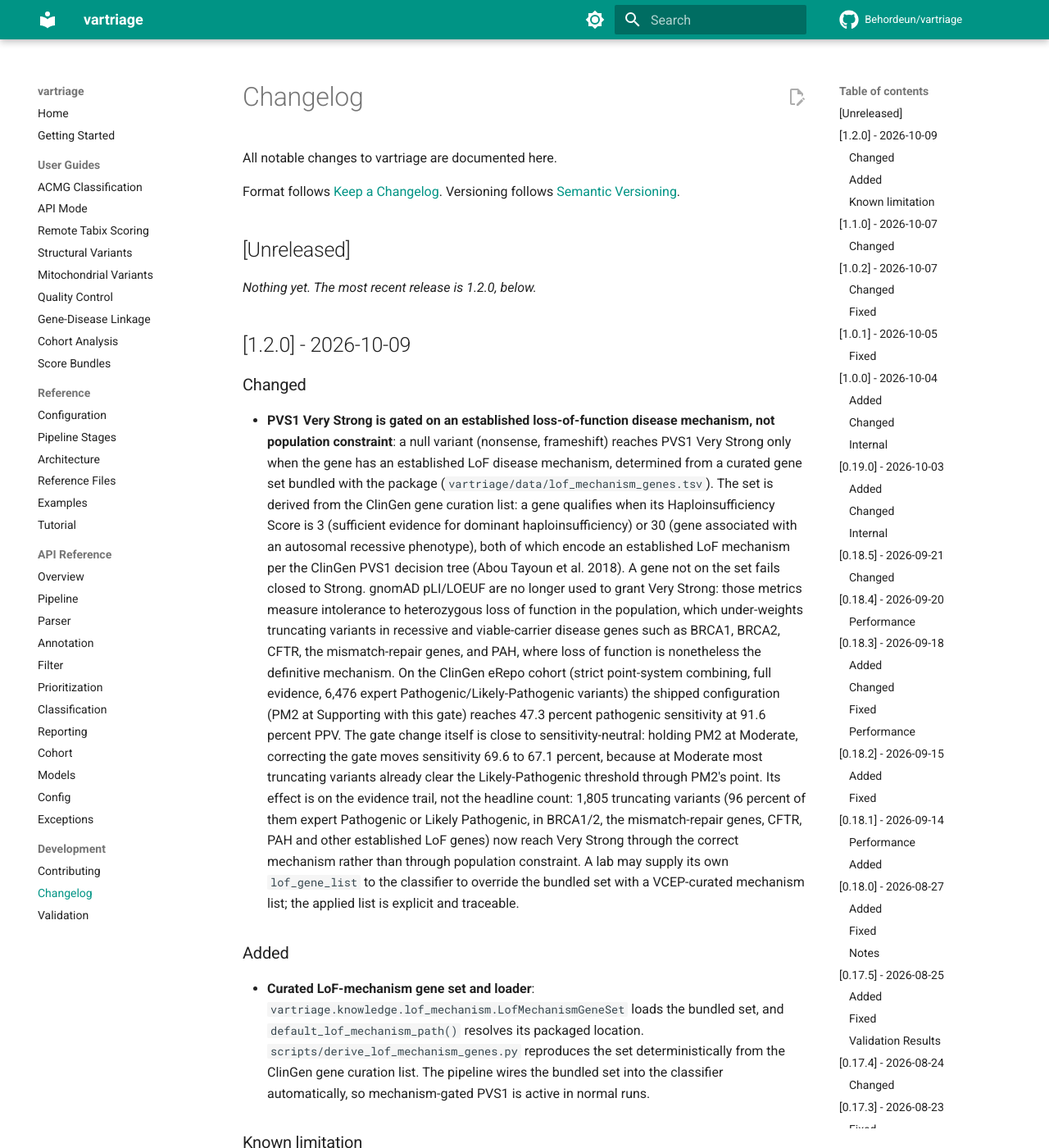
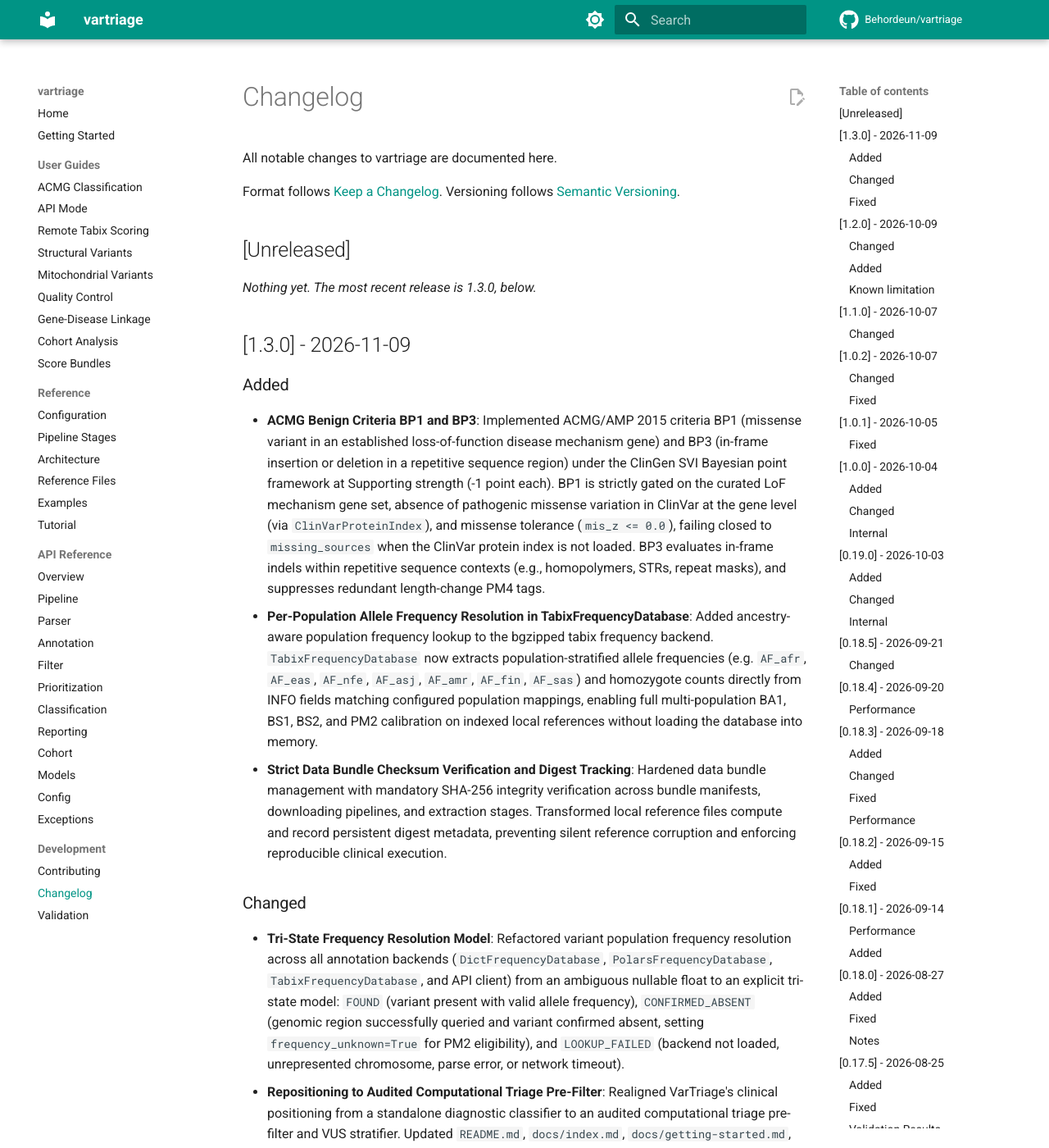
Before and after one commit to Behordeun/vartriage, an MkDocs documentation site: the page built from docs/changelog.md, in a window 1280 px wide and 1400 px high. Shown: the whole window at 82% size. Built offline with MkDocs 1.6.1 and Material for MkDocs 9.7.7, drawn with Linux system fonts in a browser that asks for light colours; comment, search, counter and statistics services are not loaded; some of the changed text lies outside the part shown.

Commit message:
chore(release): release v1.3.0 (#88)
* chore(release): bump version to 1.3.0 and update changelog

- Bump project version to 1.3.0 in pyproject.toml, vartriage/__init__.py, and uv.lock.
- Update docs/changelog.md with comprehensive 1.3.0 release notes covering:
  * ACMG benign criteria BP1 and BP3 under ClinGen SVI point framework.
  * Per-population allele frequency resolution in TabixFrequencyDatabase.
  * Strict SHA-256 bundle verification and transformed file digest tracking.
  * Tri-state frequency resolution (FOUND, CONFIRMED_ABSENT, LOOKUP_FAILED).
  * Repositioning to an audited computational triage pre-filter and VUS stratifier.
  * Hardened fail-closed frequency, protein index, and repeat evaluation.

Co-authored-by: Bollergene <36847483+bollergene@users.noreply.github.com>

* fix: restrict version fallback exception to PackageNotFoundError

Address code review finding on PR #88:
- Catch PackageNotFoundError specifically instead of broad Exception
  when determining __version__ fallback.

Co-authored-by: Bollergene <36847483+bollergene@users.noreply.github.com>

---------

Co-authored-by: Bollergene <36847483+bollergene@users.noreply.github.com>

```diff
--- a/docs/changelog.md
+++ b/docs/changelog.md
@@ -6,7 +6,27 @@ Format follows [Keep a Changelog](https://keepachangelog.com/en/1.1.0/). Version
 
 ## [Unreleased]
 
-_Nothing yet. The most recent release is 1.2.0, below._
+_Nothing yet. The most recent release is 1.3.0, below._
+
+## [1.3.0] - 2026-11-09
+
+### Added
+
+- **ACMG Benign Criteria BP1 and BP3**: Implemented ACMG/AMP 2015 criteria BP1 (missense variant in an established loss-of-function disease mechanism gene) and BP3 (in-frame insertion or deletion in a repetitive sequence region) under the ClinGen SVI Bayesian point framework at Supporting strength (-1 point each). BP1 is strictly gated on the curated LoF mechanism gene set, absence of pathogenic missense variation in ClinVar at the gene level (via `ClinVarProteinIndex`), and missense tolerance (`mis_z <= 0.0`), failing closed to `missing_sources` when the ClinVar protein index is not loaded. BP3 evaluates in-frame indels within repetitive sequence contexts (e.g., homopolymers, STRs, repeat masks), and suppresses redundant length-change PM4 tags.
+- **Per-Population Allele Frequency Resolution in TabixFrequencyDatabase**: Added ancestry-aware population frequency lookup to the bgzipped tabix frequency backend. `TabixFrequencyDatabase` now extracts population-stratified allele frequencies (e.g. `AF_afr`, `AF_eas`, `AF_nfe`, `AF_asj`, `AF_amr`, `AF_fin`, `AF_sas`) and homozygote counts directly from INFO fields matching configured population mappings, enabling full multi-population BA1, BS1, BS2, and PM2 calibration on indexed local references without loading the database into memory.
+- **Strict Data Bundle Checksum Verification and Digest Tracking**: Hardened data bundle management with mandatory SHA-256 integrity verification across bundle manifests, downloading pipelines, and extraction stages. Transformed local reference files compute and record persistent digest metadata, preventing silent reference corruption and enforcing reproducible clinical execution.
+
+### Changed
+
+- **Tri-State Frequency Resolution Model**: Refactored variant population frequency resolution across all annotation backends (`DictFrequencyDatabase`, `PolarsFrequencyDatabase`, `TabixFrequencyDatabase`, and API client) from an ambiguous nullable float to an explicit tri-state model: `FOUND` (variant present with valid allele frequency), `CONFIRMED_ABSENT` (genomic region successfully queried and variant confirmed absent, setting `frequency_unknown=True` for PM2 eligibility), and `LOOKUP_FAILED` (backend not loaded, unrepresented chromosome, parse error, or network timeout).
+- **Repositioning to Audited Computational Triage Pre-Filter**: Realigned VarTriage's clinical positioning from a standalone diagnostic classifier to an audited computational triage pre-filter and VUS stratifier. Updated `README.md`, `docs/index.md`, `docs/getting-started.md`, and `docs/validation.md` with measured v1.2.0 ClinGen eRepo expert benchmark figures (91.6% PPV, 47.3% sensitivity across 6,476 expert P/LP variants), clarifying the clinical missense bottleneck under the ClinGen SVI framework where unobserved missense changes are safely held at VUS rather than inflating computational calls.
+
+### Fixed
+
+- **Defused Fail-Open PM2 on Unconsulted Frequency Data**: Resolved a critical clinical safety gap where variants in unconsulted frequency backends, unrepresented chromosomes, or failed API queries could inherit `frequency_unknown=True` and falsely fire PM2. Unqueried states now map to `LOOKUP_FAILED`, recording the missing data source and suppressing PM2.
+- **Fail-Closed Protein Index Evaluation for BP1**: Removed single-variant assertion fallback when `ClinVarProteinIndex` is missing or unconfigured. The classifier now explicitly records `"ClinVar_protein_index"` in `missing_sources` and skips BP1 evaluation to prevent unverified benign point assignment.
+- **Case-Insensitive Value-Aware Repeat Flag Evaluation**: Upgraded `_is_repeat_region` to evaluate repeat keys (`repeat`, `in_repeat`, `repetitive`, `simple_repeat`, `str`, `rmsk`) case-insensitively and truth-sensitively. Explicitly falsy values (e.g., `"0"`, `0`, `False`, `"false"`, `"no"`) are recognized as non-repeats, properly preserving PM4 eligibility and preventing false BP3 assignments.
+- **Documentation Build and CI Pinning**: Pinned `pymdown-extensions<12.0` in `pyproject.toml` and pinned runner environments to `ubuntu-22.04` in `.github/workflows/ci.yml`, ensuring stable, warning-free documentation compilation and CI execution.
 
 ## [1.2.0] - 2026-10-09
 
--- a/pyproject.toml
+++ b/pyproject.toml
@@ -4,7 +4,7 @@ build-backend = "hatchling.build"
 
 [project]
 name = "vartriage"
-version = "1.2.0"
+version = "1.3.0"
 description = "A clinical-grade variant interpretation library: ACMG classification, annotation, structural and mitochondrial analysis, cohort statistics, prioritization, and multi-format reporting from VCF data"
 license = "MIT"
 requires-python = ">=3.10"
--- a/vartriage/__init__.py
+++ b/vartriage/__init__.py
@@ -85,11 +85,12 @@ from vartriage.structural import (
 )
 
 try:
+    from importlib.metadata import PackageNotFoundError
     from importlib.metadata import version as _get_version
 
     __version__ = _get_version("vartriage")
-except Exception:
-    __version__ = "1.2.0"
+except PackageNotFoundError:
+    __version__ = "1.3.0"
 
 __all__ = [
     # Pipeline orchestrator
```
Also changed, not shown: 1 other file.
